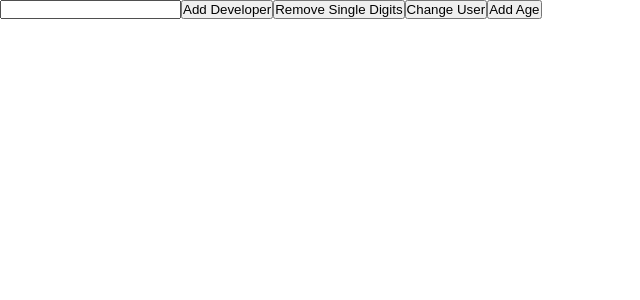
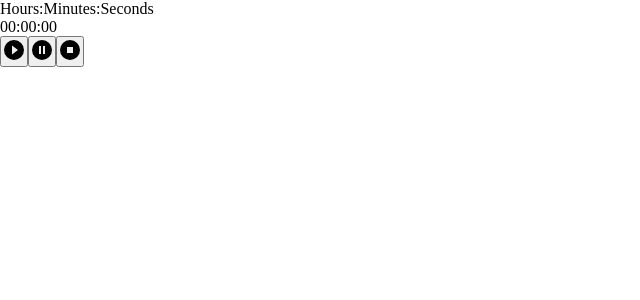
Before and after one commit to VaheM27/react_ujexner, a React (Create React App) app: page / in a window 1280 px wide. Shown: the top 300 px of the page, without its empty margins (0-640 px from the left). Built offline with nearby package versions, Linux system fonts and the light colour scheme.

Commit message:
Lesson23 homework not done

```diff
--- /dev/null
+++ b/src/Lesson23/App.jsx
@@ -0,0 +1,44 @@
+import { useState } from "react";
+import Timer from "./components/Timer/Timer";
+import Button from "./components/Button/Button";
+
+import "./App.scss";
+
+const App = () => {
+  let [hour, setHour] = useState(0);
+  let [minute, setMinute] = useState(0);
+  let [second, setSecond] = useState(0);
+
+  const btnTypes = ["play", "pause", "stop"];
+
+  return (
+    <div className="App">
+      <Timer
+        hours={hour}
+        minutes={minute}
+        seconds={second}
+        hoursSetter={setHour}
+        minutesSetter={setMinute}
+        secondsSetter={setSecond}
+      />
+      <div className="btns">
+        {btnTypes.map((elm, i) => {
+          return (
+            <Button
+            key={i}
+              btnType={elm}
+              hours={hour}
+              minutes={minute}
+              seconds={second}
+              hoursSetter={setHour}
+              minutesSetter={setMinute}
+              secondsSetter={setSecond}
+            />
+          );
+        })}
+      </div>
+    </div>
+  );
+};
+
+export default App;
--- /dev/null
+++ b/src/Lesson23/App.scss
@@ -0,0 +1 @@
+@import "./styles/global.scss";
--- /dev/null
+++ b/src/Lesson23/components/Button/Button.jsx
@@ -0,0 +1,62 @@
+import { useEffect, useRef, useState } from "react";
+import Icon from "@mdi/react";
+import { mdiPlayCircle, mdiPauseCircle, mdiStopCircle } from "@mdi/js";
+
+import "./Button.scss";
+
+const Button = ({
+  btnType,
+  hoursSetter,
+  minutesSetter,
+  secondsSetter,
+  hours,
+  minutes,
+  seconds,
+}) => {
+  const [timerBehavior, setTimerBehavior] = useState(0);
+  const intervalRef = useRef(null);
+  const [paused, setPaused] = useState(false);
+
+  const timerControl = () => {
+    if (btnType === "play") {
+      setTimerBehavior(1);
+    } else if (btnType === "pause") {
+      setTimerBehavior(0);
+    } else if (btnType === "stop") {
+      setTimerBehavior(-1);
+    }
+  };
+
+  useEffect(() => {
+    if (timerBehavior === 1) {
+      intervalRef.current = setInterval(() => {
+        secondsSetter((prevState) => prevState + 1);
+      }, 1000);
+    } else if (timerBehavior === 0) {
+      clearInterval(intervalRef.current);
+      intervalRef.current = null;
+      hoursSetter(hours);
+      minutesSetter(minutes);
+      secondsSetter(seconds);
+    } else if (timerBehavior === -1) {
+      hoursSetter(0);
+      minutesSetter(0);
+      secondsSetter(0);
+    }
+    return () => clearTimeout(intervalRef.current);
+  }, [timerControl, hours, minutes, seconds]);
+
+  return (
+    <button className="btn" onClick={() => timerControl()}>
+      {btnType === "play" ? (
+        <Icon path={mdiPlayCircle} size={1} />
+      ) : btnType === "pause" ? (
+        <Icon path={mdiPauseCircle} size={1} />
+      ) : (
+        <Icon path={mdiStopCircle} size={1} />
+      )}
+    </button>
+  );
+};
+
+export default Button;
--- /dev/null
+++ b/src/Lesson23/components/Button/Button.scss
@@ -0,0 +1 @@
+@import "../../styles/global.scss";
--- /dev/null
+++ b/src/Lesson23/components/Timer/Timer.jsx
@@ -0,0 +1,36 @@
+import { useEffect, useState } from "react";
+
+import "./Timer.scss";
+
+const Timer = ({
+  hours,
+  minutes,
+  seconds,
+  hoursSetter,
+  minutesSetter,
+  secondsSetter,
+}) => {
+  if (seconds === 60) {
+    minutesSetter((prevState) => prevState + 1);
+    secondsSetter(0);
+  }
+
+  if (minutes === 60) {
+    hoursSetter((prevState) => prevState + 1);
+    minutesSetter(0);
+    secondsSetter(0);
+  }
+
+  return (
+    <div className="timer">
+      <p className="elements">Hours:Minutes:Seconds</p>
+      <p className="timerNumbers">
+        {hours < 10 ? `0${hours}` : hours}:
+        {minutes < 10 ? `0${minutes}` : minutes}:
+        {seconds < 10 ? `0${seconds}` : seconds}
+      </p>
+    </div>
+  );
+};
+
+export default Timer;
--- /dev/null
+++ b/src/Lesson23/components/Timer/Timer.scss
@@ -0,0 +1 @@
+@import "../../styles/global.scss";
--- /dev/null
+++ b/src/Lesson23/styles/global.scss
@@ -0,0 +1,26 @@
+* {
+  margin: 0;
+  padding: 0;
+  box-sizing: border-box;
+}
+
+::-webkit-scrollbar {
+  display: none;
+}
+
+@mixin makeFlex($display, $justify, $align, $dir, $wrap, $rgap, $cgap) {
+  display: $display;
+  justify-content: $justify;
+  align-items: $align;
+  flex-direction: $dir;
+  flex-wrap: $wrap;
+  row-gap: $rgap;
+  column-gap: $cgap;
+}
+
+@mixin textParams($size, $weight, $family, $color) {
+  font-size: $size;
+  font-weight: $weight;
+  font-family: $family;
+  color: $color;
+}
--- a/src/index.js
+++ b/src/index.js
@@ -1,6 +1,6 @@
 import React from "react";
 import ReactDOM from "react-dom/client";
-import App from "./Lesson20/App";
+import App from "./Lesson23/App";
 import { BrowserRouter } from "react-router-dom";
 
 const root = ReactDOM.createRoot(document.getElementById("root"));
```
